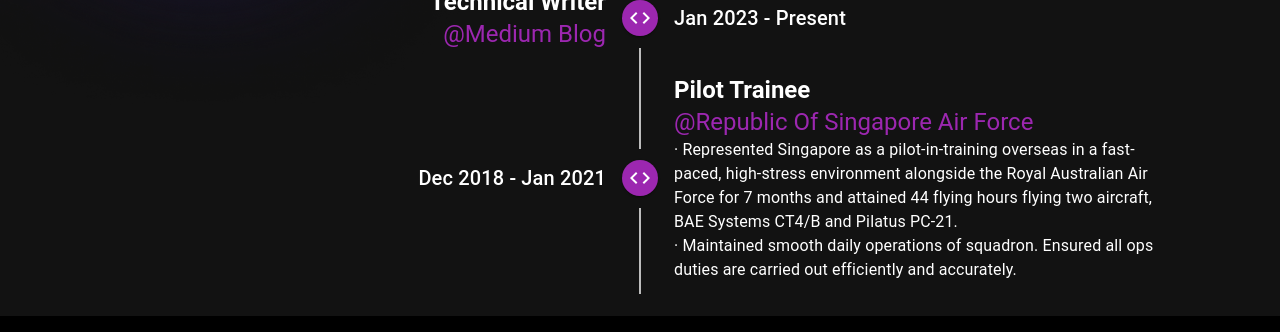
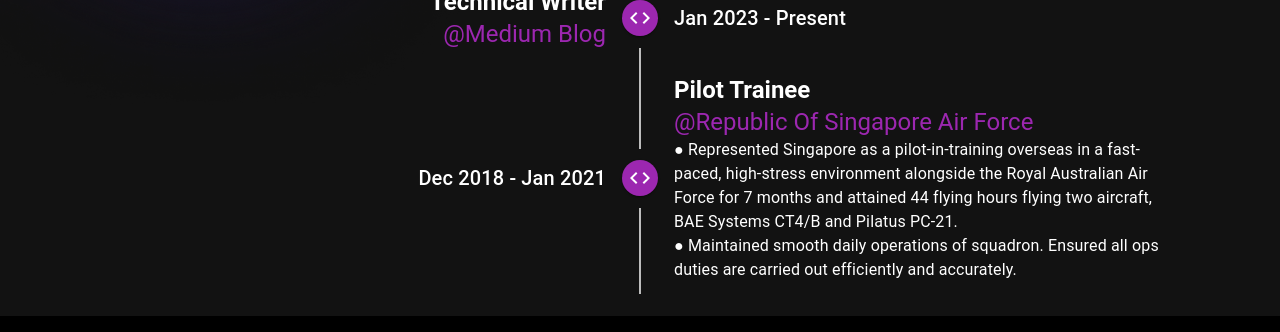
Before and after one commit to xavierkoo/xavierkoo.github.io, a React (Create React App) app: page / in a window 1280 px wide. Shown: the part 1760-2092 px from the top of the page. Built offline with nearby package versions, Linux system fonts and the light colour scheme; what react-cursor-custom would draw is missing.

Commit message:
feat: new bullet point design for experiences

```diff
--- a/src/components/Experience.js
+++ b/src/components/Experience.js
@@ -88,8 +88,8 @@ export const Experience = () => {
                                     <Typography  fontWeight="bold" variant="h5" component="span">
                                         Pilot Trainee <Typography variant="h5" color="secondary">@Republic Of Singapore Air Force</Typography>
                                     </Typography>
-                                    <Typography> · Represented Singapore as a pilot-in-training overseas in a fast-paced, high-stress environment alongside the Royal Australian Air Force for 7 months and attained 44 flying hours flying two aircraft, BAE Systems CT4/B and Pilatus PC-21.</Typography>
-                                    <Typography> · Maintained smooth daily operations of squadron. Ensured all ops duties are carried out efficiently and accurately.</Typography>
+                                    <Typography> ● Represented Singapore as a pilot-in-training overseas in a fast-paced, high-stress environment alongside the Royal Australian Air Force for 7 months and attained 44 flying hours flying two aircraft, BAE Systems CT4/B and Pilatus PC-21.</Typography>
+                                    <Typography> ● Maintained smooth daily operations of squadron. Ensured all ops duties are carried out efficiently and accurately.</Typography>
                                     </TimelineContent>
                                 </TimelineItem>
                             </Timeline>
```
